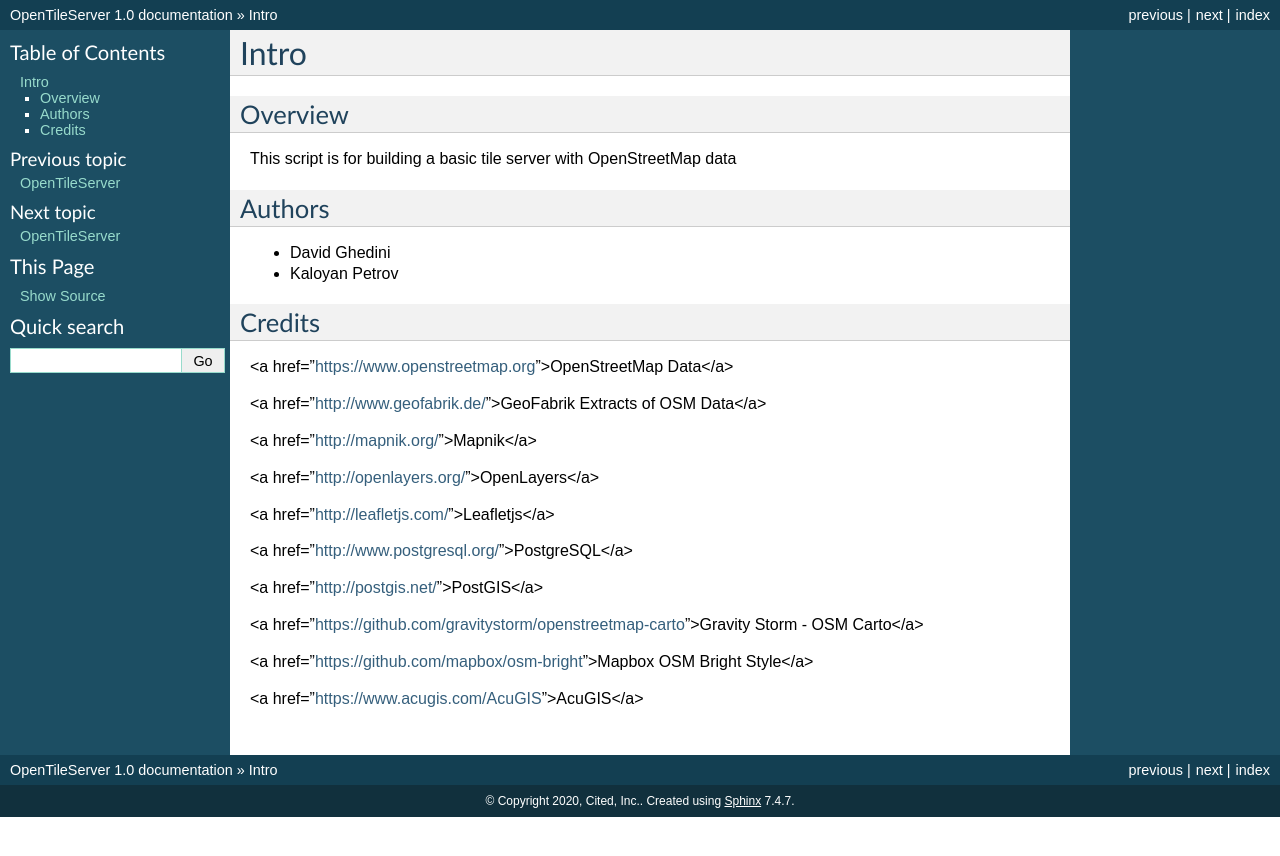
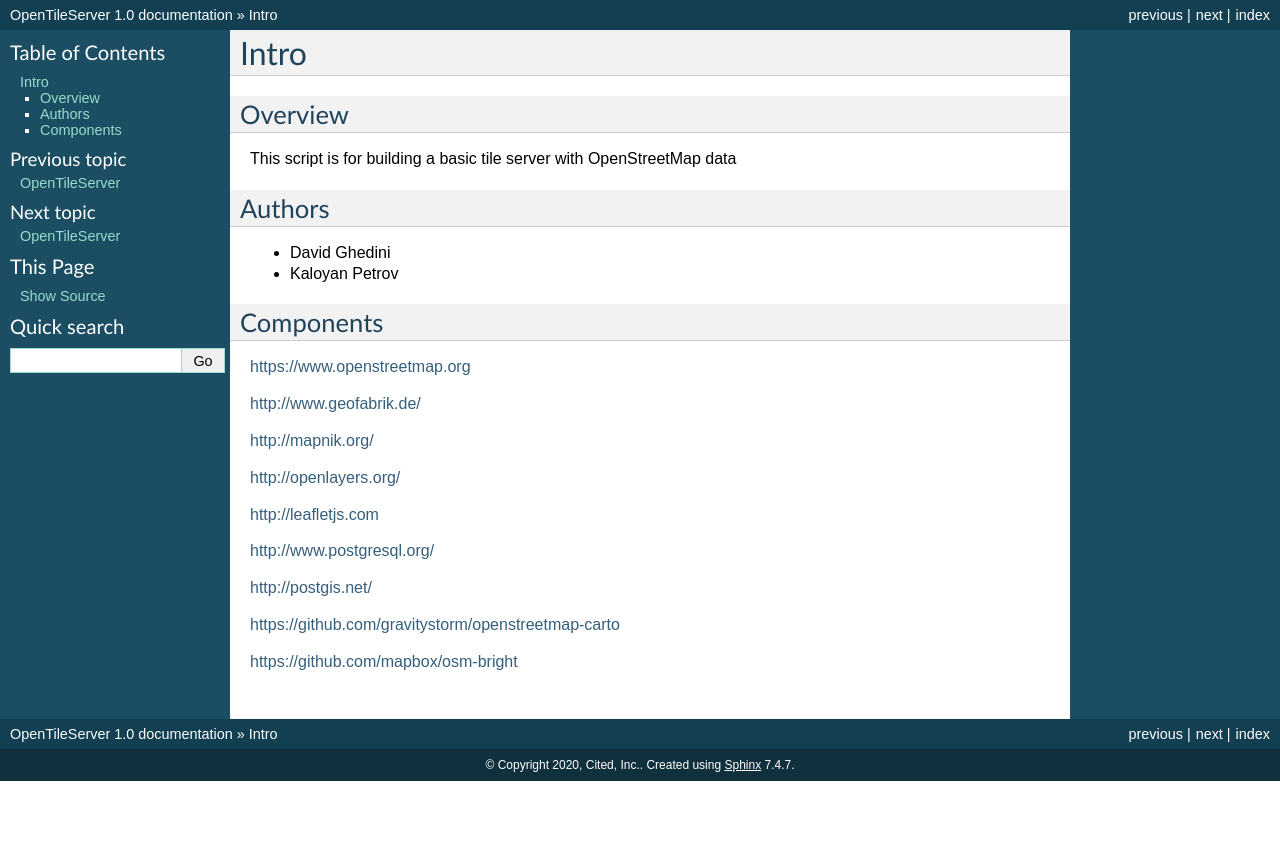
Before and after one commit to AcuGIS/OpenTileServer, a Sphinx documentation site: the page built from docs/intro.rst, in a window 1280 px wide. Shown: the top 856 px of the page. Built offline with Sphinx 7.4.7, drawn with Linux system fonts in a browser that asks for light colours.

Commit message:
Update intro.rst

```diff
--- a/docs/intro.rst
+++ b/docs/intro.rst
@@ -15,25 +15,23 @@
 
 
 
-Credits
--------
+Components
+----------
 
-<a href="https://www.openstreetmap.org">OpenStreetMap Data</a>
+https://www.openstreetmap.org
 
-<a href="http://www.geofabrik.de/">GeoFabrik Extracts of OSM Data</a>
+http://www.geofabrik.de/
 
-<a href="http://mapnik.org/">Mapnik</a>
+http://mapnik.org/
 
-<a href="http://openlayers.org/">OpenLayers</a>
+http://openlayers.org/
 
-<a href="http://leafletjs.com/">Leafletjs</a>
+http://leafletjs.com
 
-<a href="http://www.postgresql.org/">PostgreSQL</a>
+http://www.postgresql.org/
 
-<a href="http://postgis.net/">PostGIS</a>
+http://postgis.net/
 
-<a href="https://github.com/gravitystorm/openstreetmap-carto">Gravity Storm - OSM Carto</a>
+https://github.com/gravitystorm/openstreetmap-carto
 
-<a href="https://github.com/mapbox/osm-bright">Mapbox OSM Bright Style</a>
-
-<a href="https://www.acugis.com/AcuGIS">AcuGIS</a>
+https://github.com/mapbox/osm-bright
```
